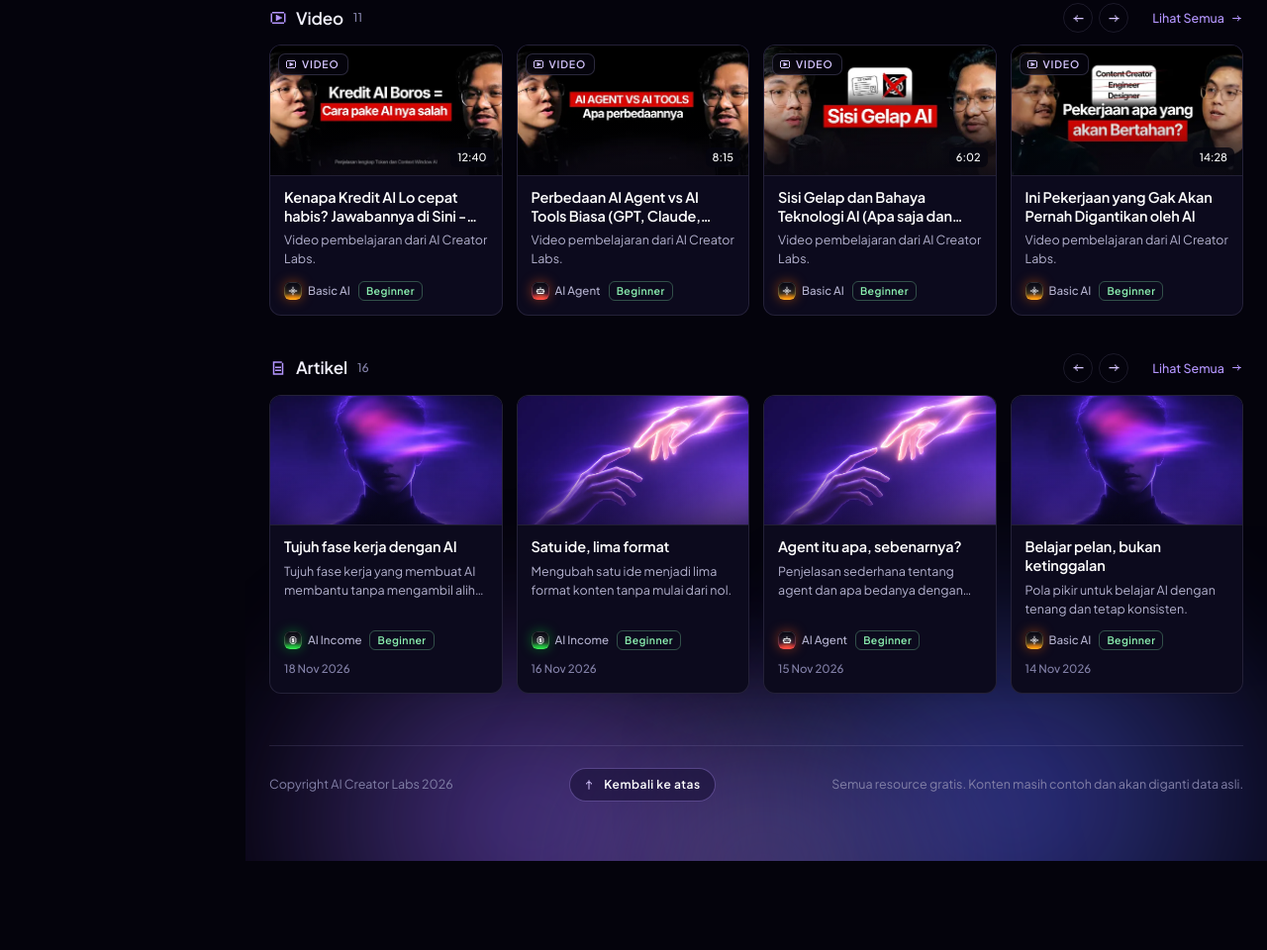
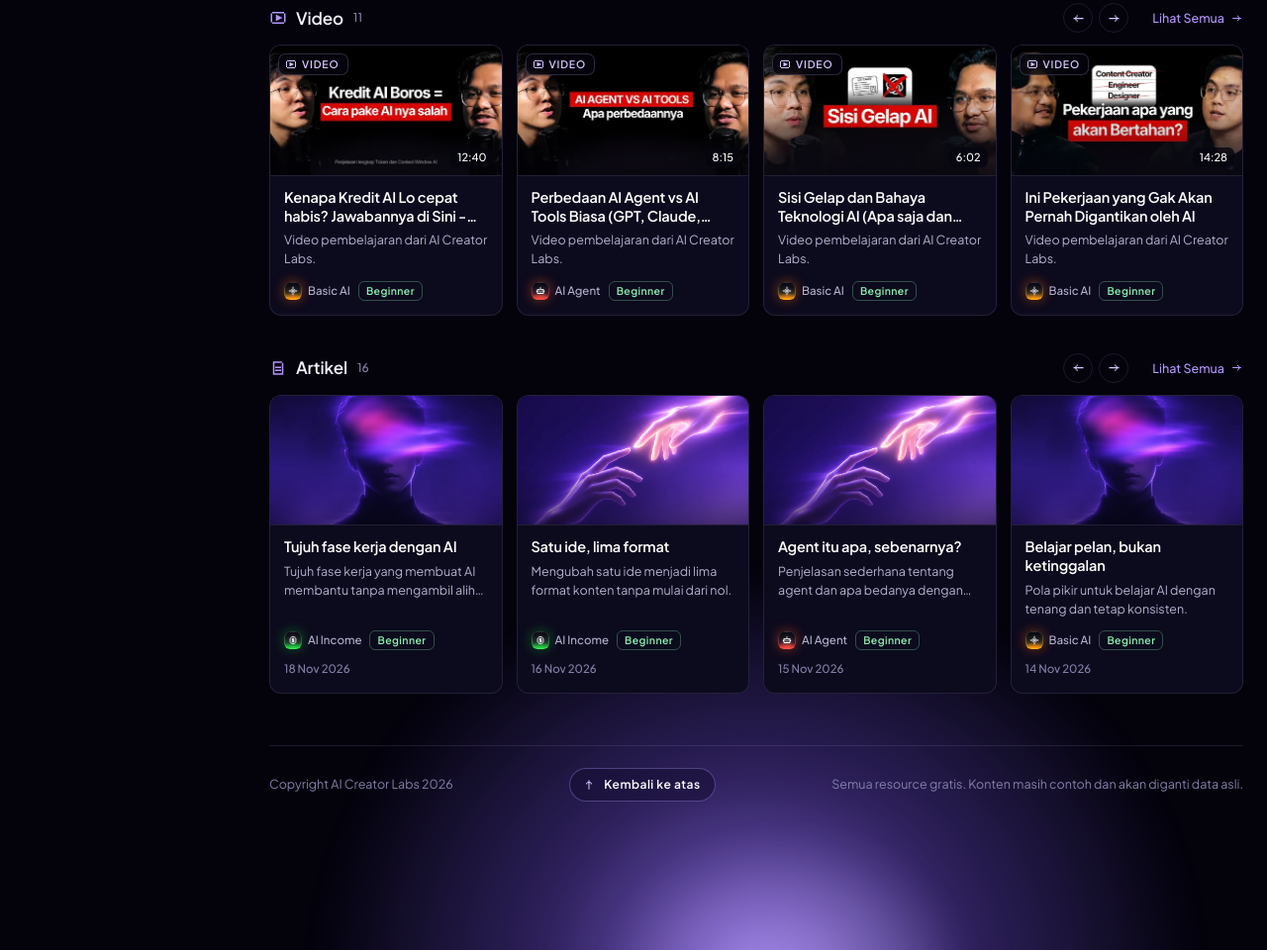
Before and after one commit to fieldofpraxis/ACL-PublicDirectory2, a plain HTML site: page index.html in a window 1280 px wide. Shown: the part 1239-2199 px from the top of the page at 99% size. Before the commit the page ends 2109 px from the top, so only its background shows below. Drawn offline with Linux system fonts and the light colour scheme.

Commit message:
Footer glow: single centered radial glow rising from bottom
Co-Authored-By: Claude Sonnet 5.5 <noreply@anthropic.com>
Claude-Session: https://claude.ai/code/session_015ez9Tos3nKVWbBGBx7gJRk

```diff
--- a/index.html
+++ b/index.html
@@ -95,14 +95,13 @@ body.sc .side:not(:hover) .nv .ic,body.sc .side:not(:hover) .nv .lvm{margin:0}
 /* main */
 .main{flex:1;min-width:0;position:relative}
 .main>*{position:relative;z-index:1}
-.main>.glow{position:absolute;z-index:0;left:0;right:0;bottom:0;height:520px;pointer-events:none;overflow:hidden;-webkit-mask-image:linear-gradient(to top,#000 30%,transparent);mask-image:linear-gradient(to top,#000 30%,transparent)}
-.glow i{position:absolute;bottom:-45%;border-radius:50%;filter:blur(60px);will-change:transform,opacity}
-.glow i:nth-child(1){left:-5%;width:60%;height:100%;background:radial-gradient(closest-side,rgba(117,81,208,.77),transparent);animation:gl1 11s ease-in-out infinite alternate}
-.glow i:nth-child(2){right:-10%;width:65%;height:110%;background:radial-gradient(closest-side,rgba(90,100,255,.59),transparent);animation:gl2 14s ease-in-out infinite alternate}
-.glow i:nth-child(3){left:25%;width:50%;height:80%;background:radial-gradient(closest-side,rgba(180,150,255,.45),transparent);animation:gl3 9s ease-in-out infinite alternate}
-@keyframes gl1{from{transform:translate(0,0) scale(1);opacity:.75}to{transform:translate(12%,-6%) scale(1.12);opacity:1}}
-@keyframes gl2{from{transform:translate(0,0) scale(1.05);opacity:1}to{transform:translate(-14%,-4%) scale(.95);opacity:.7}}
-@keyframes gl3{from{transform:translate(-8%,0) scale(.95);opacity:.5}to{transform:translate(8%,-8%) scale(1.1);opacity:.9}}
+.main>.glow{position:absolute;z-index:0;left:0;right:0;bottom:0;height:520px;pointer-events:none;overflow:hidden}
+.glow i{position:absolute;border-radius:50%;will-change:transform,opacity}
+.glow i:nth-child(1){left:8%;width:84%;height:150%;bottom:-78%;background:radial-gradient(closest-side,rgba(150,115,240,.95),rgba(105,75,205,.45) 48%,transparent);filter:blur(18px);animation:gl1 8s ease-in-out infinite alternate}
+.glow i:nth-child(2){left:32%;width:36%;height:60%;bottom:-38%;background:radial-gradient(closest-side,rgba(200,180,255,.55),transparent);filter:blur(22px);animation:gl2 6s ease-in-out infinite alternate}
+.glow i:nth-child(3){display:none}
+@keyframes gl1{from{transform:scale(.96);opacity:.8}to{transform:scale(1.06);opacity:1}}
+@keyframes gl2{from{transform:translateX(-10%);opacity:.55}to{transform:translateX(10%);opacity:1}}
 @media(prefers-reduced-motion:reduce){.glow i{animation:none}}
 .btt{display:inline-flex;align-items:center;gap:8px;height:34px;padding:0 14px 0 12px;border-radius:999px;border:1px solid rgba(180,150,255,.35);background:rgba(20,14,50,.55);color:#fff;font:600 12px/1 var(--disp);letter-spacing:.04em;transition:.25s}
 .btt:hover{border-color:rgba(180,150,255,.8);background:rgba(146,108,238,.25);box-shadow:0 0 22px -4px var(--v4);transform:translateY(-2px)}
@@ -137,7 +136,7 @@ h1 .sr{font:italic 500 1em/1 var(--serif);letter-spacing:-.01em;color:var(--v6)}
 .hm{display:flex;flex-wrap:wrap;gap:18px;margin-top:20px;font:500 12px/1 var(--disp);letter-spacing:.04em;color:var(--dim)}
 .hm b{color:var(--ink);font-weight:600;margin-right:5px}
 /* sections */
-.wrap{padding:0 24px 60px}
+.wrap{padding:0 24px 150px}
 .sec{margin-top:36px}
 .sh2{display:flex;align-items:center;gap:10px;margin-bottom:12px}
 .sh2 h2{font:600 17px/1 var(--disp);letter-spacing:-.01em;display:flex;align-items:center;gap:9px}
```
